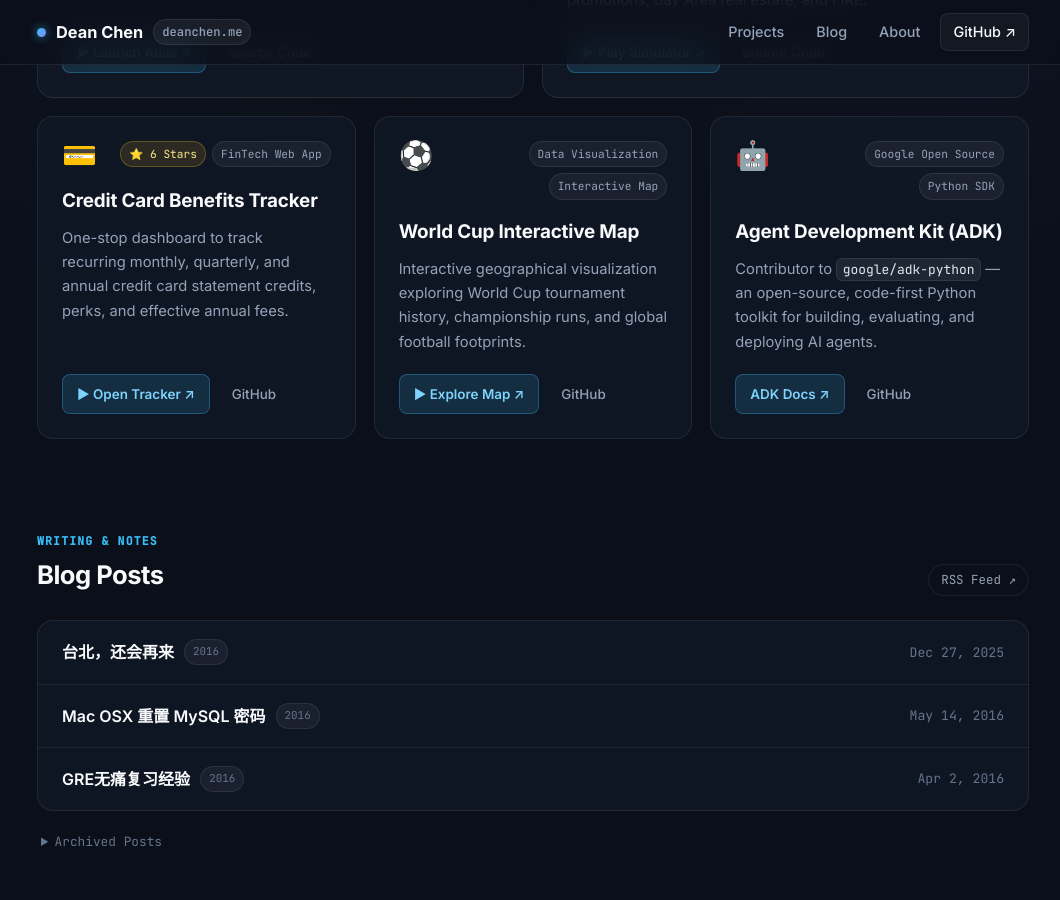
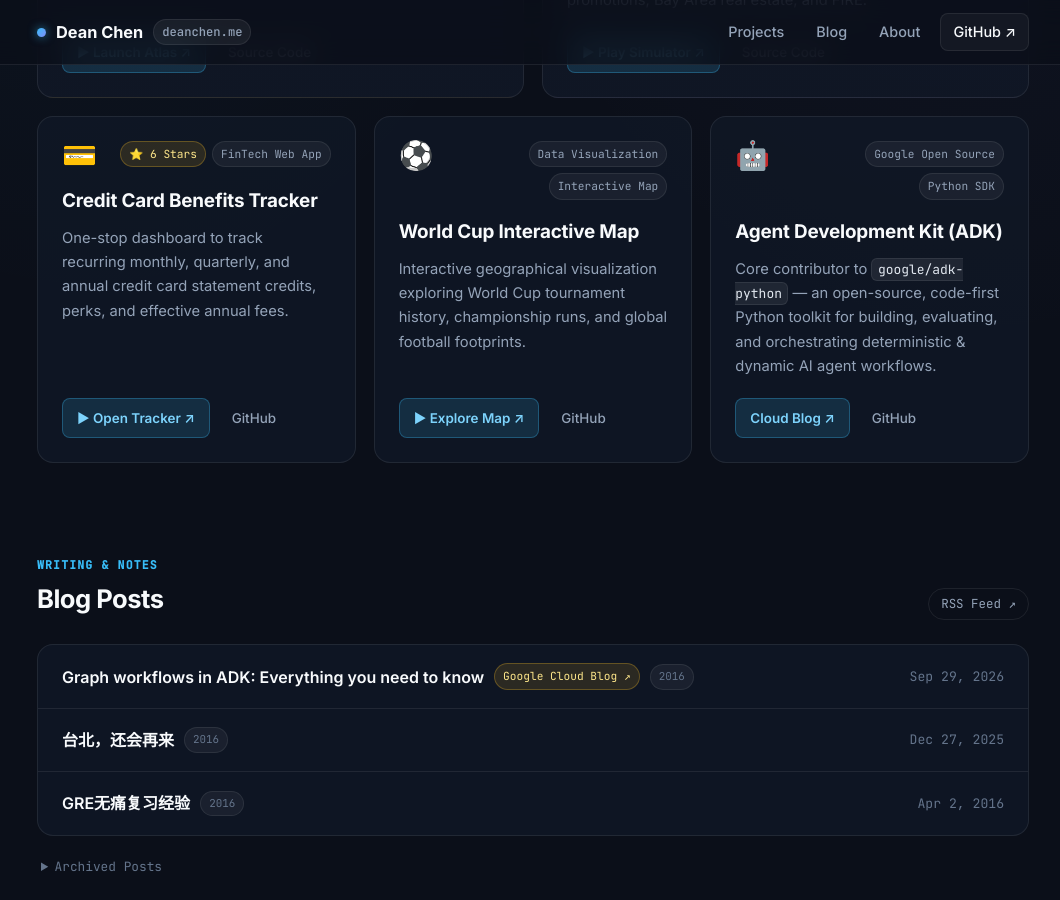
Before and after one commit to DeanChensj/DeanChensj.github.io, a Jekyll site: the page built from index.html, in a window 1280 px wide and 900 px high, scrolled down 1129 px. Shown: the whole window, without its empty margins (107-1167 px from the left). Built offline with Jekyll 4.4.1, drawn with Linux system fonts in a browser that asks for light colours.

Commit message:
Add Google Cloud Blog ADK post and archive 2016 MySQL post

```diff
--- a/_config.yml
+++ b/_config.yml
@@ -7,3 +7,4 @@
 github_username: DeanChensj
 
 markdown: kramdown
+future: true
--- a/_posts/2016-05-14-Mac-OSX-重置MySQL-密码.markdown
+++ b/_posts/2016-05-14-Mac-OSX-重置MySQL-密码.markdown
@@ -3,6 +3,7 @@
 title:  "Mac OSX 重置 MySQL 密码"
 date:   2016-05-14 10:30:00 +0800
 categories: Technical
+archived: true
 ---
 
 **首先声明我是web基础约等于零的渣渣。**
--- a/index.html
+++ b/index.html
@@ -130,10 +130,10 @@
       </div>
       <h3 class="card-title">Agent Development Kit (ADK)</h3>
       <p class="card-desc">
-        Contributor to <code>google/adk-python</code> — an open-source, code-first Python toolkit for building, evaluating, and deploying AI agents.
+        Core contributor to <code>google/adk-python</code> — an open-source, code-first Python toolkit for building, evaluating, and orchestrating deterministic &amp; dynamic AI agent workflows.
       </p>
       <div class="card-footer">
-        <a class="btn btn-card-primary" href="https://google.github.io/adk-docs/" target="_blank" rel="noopener">ADK Docs ↗</a>
+        <a class="btn btn-card-primary" href="https://cloud.google.com/blog/topics/developers-practitioners/graph-workflows-in-adk-everything-you-need-to-know/" target="_blank" rel="noopener">Cloud Blog ↗</a>
         <a class="btn btn-card-ghost" href="https://github.com/google/adk-python" target="_blank" rel="noopener">GitHub</a>
       </div>
     </article>
@@ -152,9 +152,12 @@
   <div class="post-list-card">
     {% for post in site.posts %}
       {% unless post.archived %}
-        <a class="post-row" href="{{ post.url | prepend: site.baseurl }}">
+        <a class="post-row" href="{% if post.external_url %}{{ post.external_url }}{% else %}{{ post.url | prepend: site.baseurl }}{% endif %}" {% if post.external_url %}target="_blank" rel="noopener"{% endif %}>
           <div class="post-row-left">
             <span class="post-row-title">{{ post.title }}</span>
+            {% if post.external_source %}
+              <span class="badge badge-highlight">{{ post.external_source }}</span>
+            {% endif %}
             {% if post.date | date: "%Y" == "2016" %}
               <span class="badge badge-subtle">2016</span>
             {% elsif post.categories and post.categories.size > 0 %}
```
Also changed, not shown: _posts/2026-09-29-graph-workflows-in-adk.markdown (added, +18 -0 lines), about.md (+1 -1 lines).
